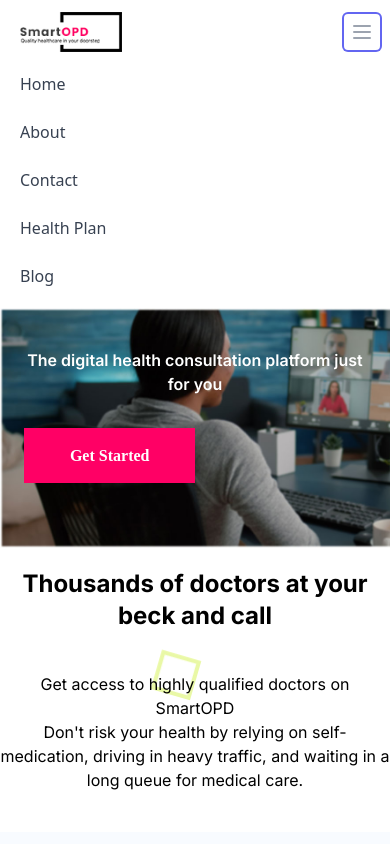
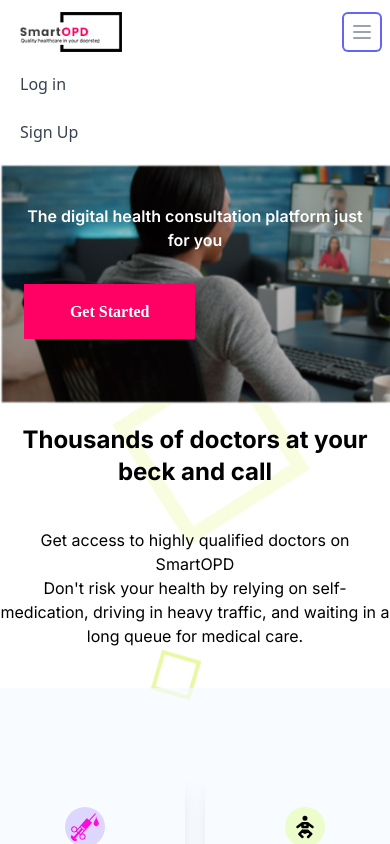
Before and after one commit to EbenJesusSaves/SMARTOPD-React, a React (Create React App) app in the folder smartopd/: page / in a window 390 px wide. Both pictures are taken after a click on the button "Open main menu". Shown: the top 844 px of the page. Built offline with nearby package versions, Linux system fonts and the light colour scheme.

Commit message:
finished second face

```diff
--- a/smartopd/src/components/Navbar.jsx
+++ b/smartopd/src/components/Navbar.jsx
@@ -110,7 +110,7 @@ export const Navbar = () => {
       </div>
       <div className={`${isOpen ? "block " : "hidden"} sm:hidden `}>
         <div className="px-2  pb-3 space-y-2  ">
-          <a className="text-gray-700 text  hover:text-indigo-700 block px-3 py-2 rounded-md text-base font-medium">
+          {/* <a className="text-gray-700 text  hover:text-indigo-700 block px-3 py-2 rounded-md text-base font-medium">
             Home
           </a>
           <a className="text-gray-700 hover:text-indigo-700 block px-3 py-2 rounded-md text-base font-medium">
@@ -124,8 +124,8 @@ export const Navbar = () => {
           </a>{" "}
           <a className="text-gray-700 hover:text-indigo-700 block px-3 py-2 rounded-md text-base font-medium">
             Blog
-          </a>{" "}
-          {user && !user.email && (
+          </a>{" "} */}
+          {user === "" ? (
             <>
               <Link
                 to="login"
@@ -140,6 +140,14 @@ export const Navbar = () => {
                 Sign Up
               </Link>
             </>
+          ) : (
+            <button
+              className="bg-main-bg font-semibold text-white font-[Poppins] py-2 rounded-lg w-[96px]   hover:bg-main-bg
+    duration-500"
+              onClick={signOUt}
+            >
+              <Link to="/">log out</Link>
+            </button>
           )}
         </div>
       </div>
```
